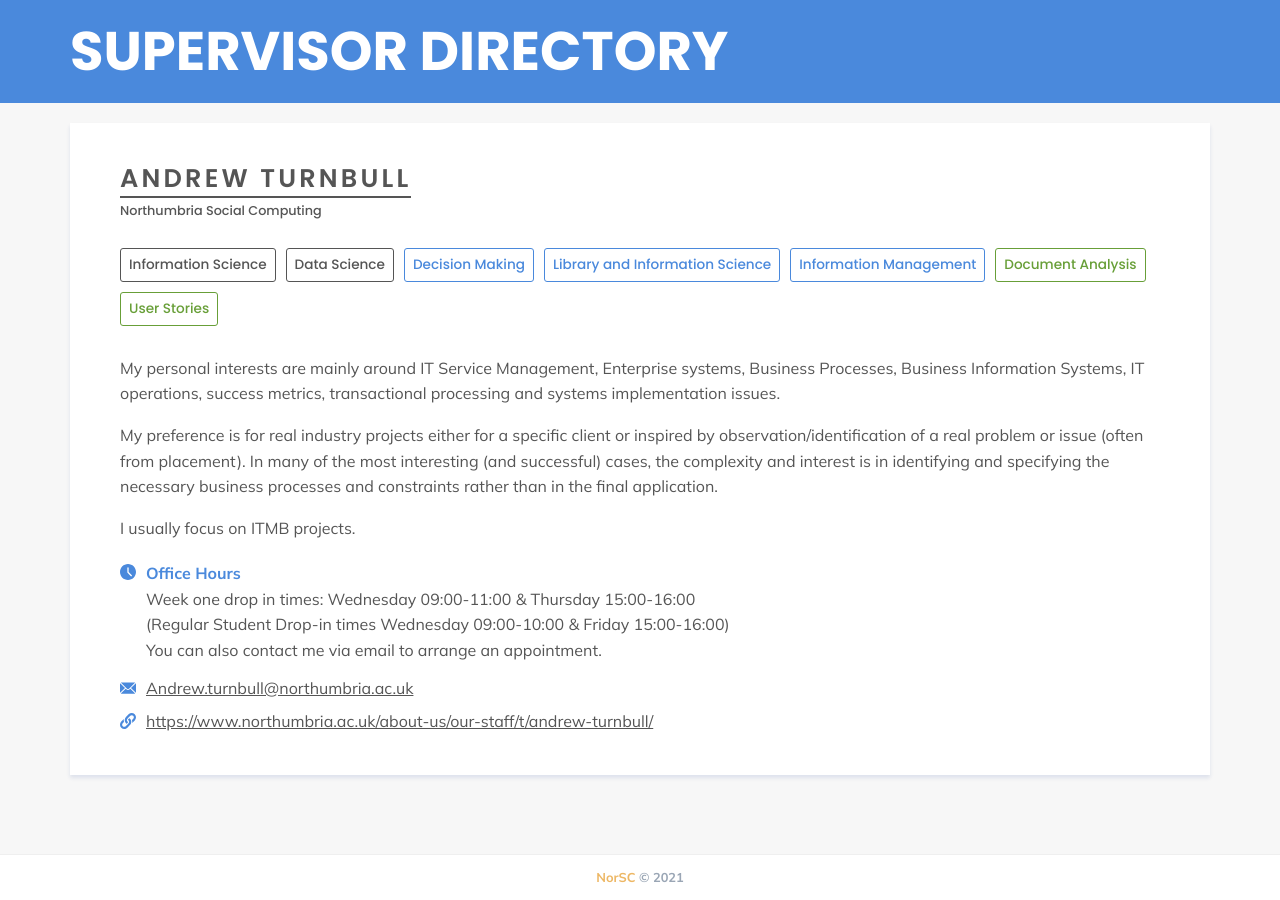
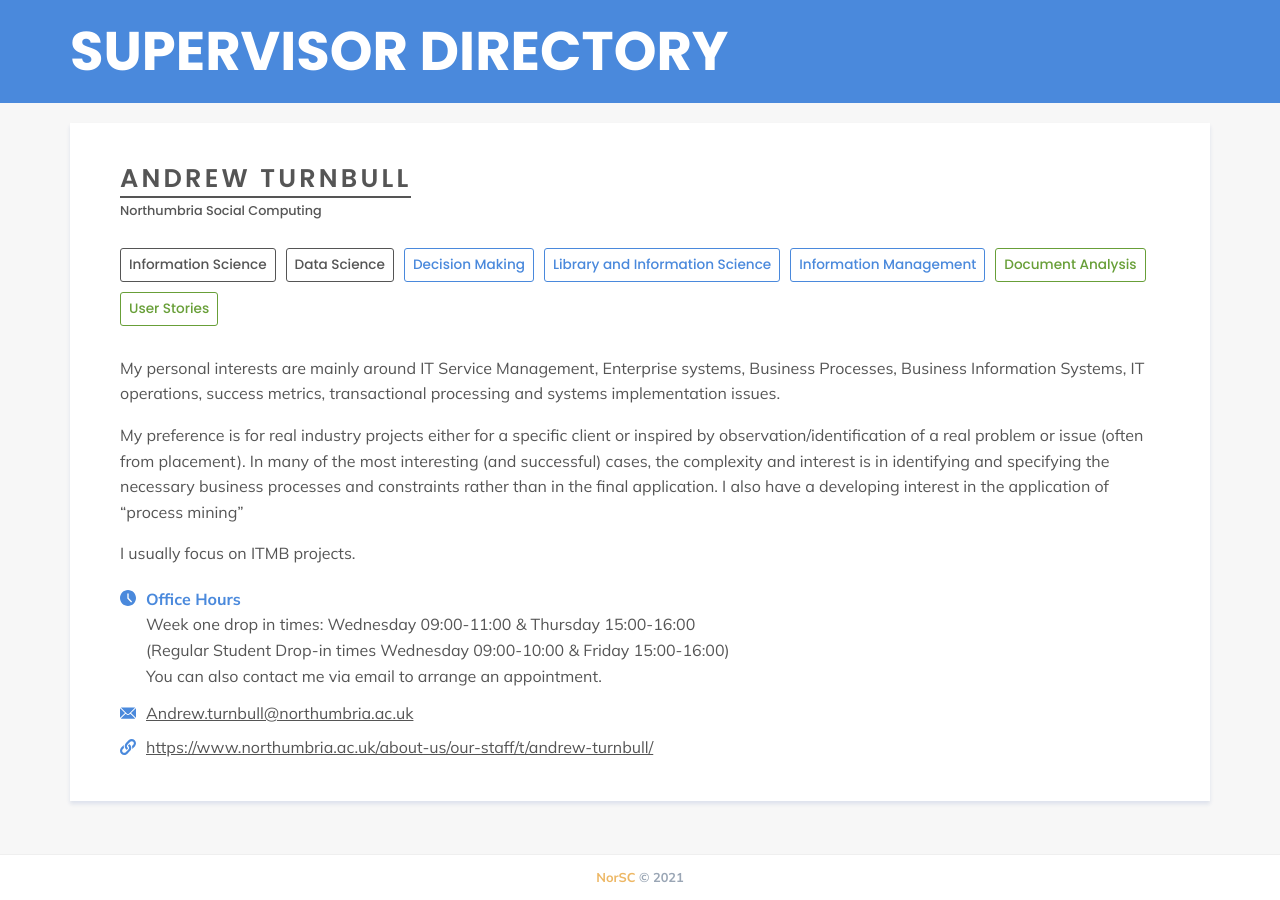
Before and after one commit to NorSC/supervisor-search, a Jekyll site: the page built from _supervisors/andrew-turnbull.md, in a window 1280 px wide. Built offline with Jekyll 4.4.1, drawn with Linux system fonts in a browser that asks for light colours; a script that is not in the unit is left out.

Commit message:
Update Supervisors “andrew-turnbull”

```diff
--- a/_supervisors/andrew-turnbull.md
+++ b/_supervisors/andrew-turnbull.md
@@ -27,7 +27,7 @@ additional_details: >-
   implementation issues.
 
 
-  My preference is for real industry projects either for a specific client or inspired by observation/identification of a real problem or issue (often from placement). In many of the most interesting (and successful) cases, the complexity and interest is in identifying and specifying the necessary business processes and constraints rather than in the final application.
+  My preference is for real industry projects either for a specific client or inspired by observation/identification of a real problem or issue (often from placement). In many of the most interesting (and successful) cases, the complexity and interest is in identifying and specifying the necessary business processes and constraints rather than in the final application. I﻿ also have a developing interest in the application of "process mining"
 
 
   I usually focus on ITMB projects.
```
